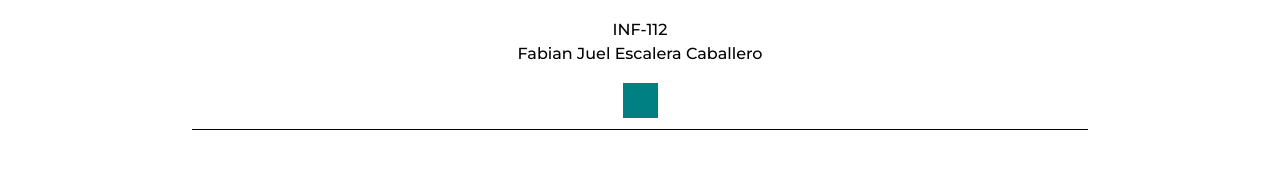
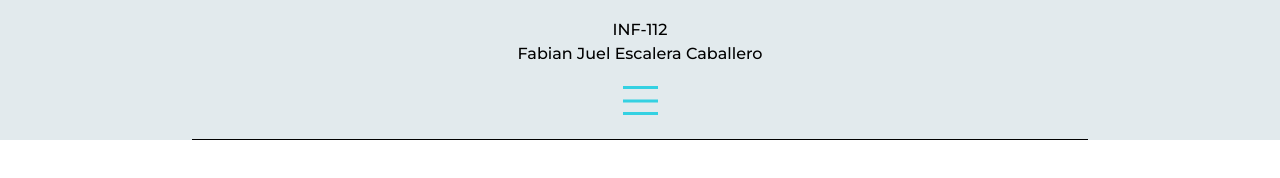
Before and after one commit to Flerian-EC/proyecto, a plain HTML site: page index.html in a window 1280 px wide. Drawn offline with Linux system fonts and the light colour scheme.

Commit message:
header, cambio de fondo y boton diseñado

```diff
--- a/index.html
+++ b/index.html
@@ -16,7 +16,11 @@
       <p>INF-112</p>
       <p>Fabian Juel Escalera Caballero</p>
     </div>
-    <div class="home-header__icon"></div>
+    <div class="home-header__icon">
+      <span></span>
+      <span></span>
+      <span></span>
+    </div>
     <span class="home-header__line"></span>
   </header>
 </body>
--- a/style/components/_global.scss
+++ b/style/components/_global.scss
@@ -11,6 +11,15 @@ html {
 $titulos: 'Montserrat', sans-serif;
 $texto: 'Nunito', sans-serif;
 
+/* Color Theme Swatches in Hex */
+$tema1: #011C40;
+$tema2: #011126;
+$tema3: #025373;
+$tema4: #1C8DA6;
+$tema5: #2CB1BF;
+$tema6: #34d1e2;
+$fondo: #6D96A6;
+
 
 @mixin secciones($altura) {
   width: 100%;
--- a/style/components/home/_1home-style.scss
+++ b/style/components/home/_1home-style.scss
@@ -4,7 +4,8 @@
   display: flex;
   flex-direction: column;
   align-items: center;
-  @include secciones(130px);
+  background-color: rgba($color: $fondo, $alpha: 0.2);
+  @include secciones(140px);
   &__text-contaier {
     margin-block-end: 20px;
     font-family: $titulos;
@@ -17,7 +18,25 @@
   &__icon {
     width: 35px;
     height: 35px;
-    background-color: teal;
+    position: relative;
+    span {
+      width: 100%;
+      height: 3px;
+      display: block;
+      position: absolute;
+      left: 0;
+      background-color: $tema6;
+    }
+    span:nth-child(1) {
+      top: 3px;
+    }
+    span:nth-child(2) {
+      top: 50%;
+      transform: translateY(-50%);
+    }
+    span:nth-child(3) {
+      bottom: 3px;
+    }
   }
   &__line {
     width: 70%;
```
Also changed, not shown: style/style.css, 1 other file.
